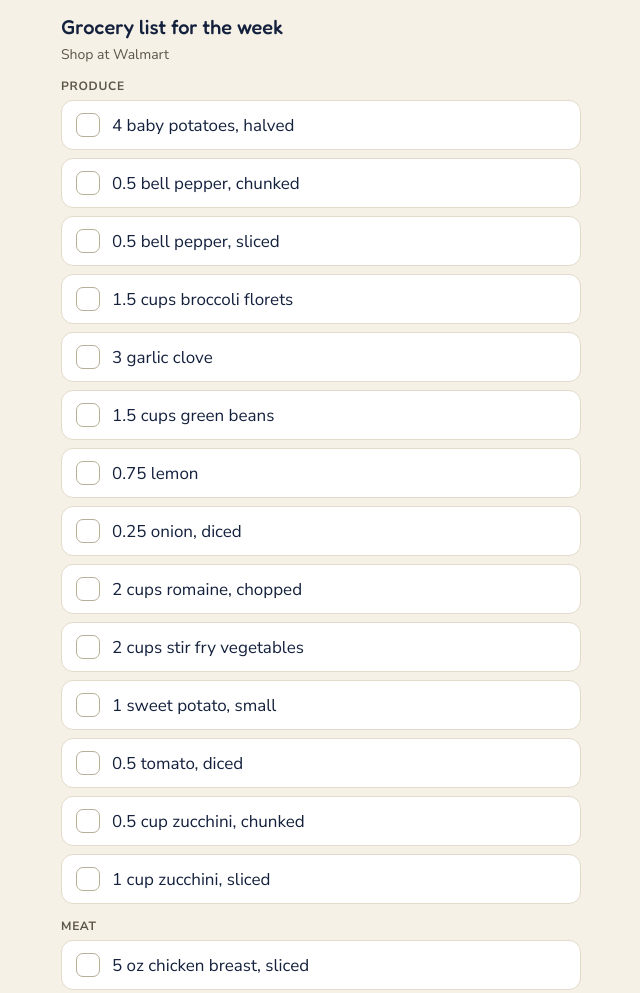
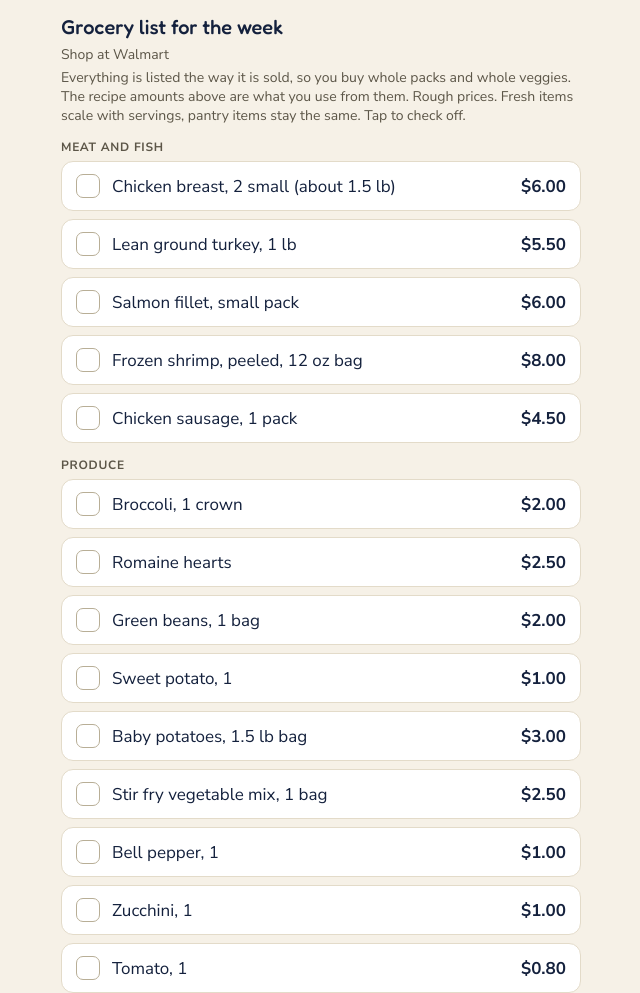
Before and after one commit to lhayes037-cloud/steady-steps, a plain HTML site: page docs/index.html in a window 1280 px wide. Shown: the part 862-1855 px from the top of the page, without its empty margins (319-959 px from the left). Drawn offline with Linux system fonts and the light colour scheme.

Commit message:
Grocery list shows items in the sizes you buy them
Co-Authored-By: Claude Sonnet 5.5 <noreply@anthropic.com>
Claude-Session: https://claude.ai/code/session_01AEZskZyD7tBa1CKdisSSme

```diff
--- a/docs/index.html
+++ b/docs/index.html
@@ -47,8 +47,7 @@ a.link{color:#2F5BFF}
   <div class="serv"><span>Servings</span><div class="step"><button id="minus" aria-label="Fewer servings">&minus;</button><b id="sv">1</b><button class="plus" id="plus" aria-label="More servings">+</button></div></div>
   <section><h2>Ingredients</h2><div id="ings"></div></section>
   <section><h2>Steps</h2><ol id="steps"></ol></section>
-  <section><h2>Grocery list for the week</h2><div class="meta" id="store" style="color:#5C5648;margin:-4px 0 10px"></div><div id="groc"></div></section>
-  <section><h2>Shopping trip at Walmart</h2><div class="meta" style="color:#5C5648;margin:-4px 0 10px">Rough prices for the servings picked above. Fresh items scale with servings, pantry items stay the same. Check the shelf, they can be a little off.</div><div id="shop"></div></section>
+  <section><h2>Grocery list for the week</h2><div class="meta" id="store" style="color:#5C5648;margin:-4px 0 4px"></div><div class="meta" style="color:#5C5648;margin:0 0 10px">Everything is listed the way it is sold, so you buy whole packs and whole veggies. The recipe amounts above are what you use from them. Rough prices. Fresh items scale with servings, pantry items stay the same. Tap to check off.</div><div id="shop"></div></section>
   <div class="note">The amounts change with the servings number. Tap an ingredient to check it off.</div>
 </div>
 <script>
@@ -70,7 +69,7 @@ a.link{color:#2F5BFF}
       h+='<div class="cat">'+sec.section+'</div>';
       sec.items.forEach(function(i){
         var mult=pantry?1:n,price=i.p*mult;tot+=price;if(pantry)pan+=price;
-        h+='<div class="row" style="cursor:default"><span class="t" style="flex:1">'+(mult>1?mult+" x ":"")+i.n+'</span><b>$'+price.toFixed(2)+'</b></div>';
+        var id="s:"+i.n;h+='<button class="row '+(checked[id]?"done":"")+'" data-id="'+id+'"><span class="box">'+(checked[id]?"\u2713":"")+'</span><span class="t" style="flex:1">'+(mult>1?mult+" x ":"")+i.n+'</span><b>$'+price.toFixed(2)+'</b></button>';
       });
     });
     h+='<div class="row" style="cursor:default;background:#14213D;color:#fff;margin-top:10px"><span class="t" style="flex:1">About total, first trip</span><b>$'+Math.round(tot)+'</b></div>';
@@ -89,21 +88,6 @@ a.link{color:#2F5BFF}
       return '<button class="row '+(checked[id]?"done":"")+'" data-id="'+id+'"><span class="box">'+(checked[id]?"✓":"")+'</span><span class="t">'+line(i,n)+'</span></button>';
     }).join("");
     q("steps").innerHTML=d.steps.map(function(s,ix){return '<li><i>'+(ix+1)+'</i><span>'+s+'</span></li>';}).join("");
-    var cats={};
-    data.days.forEach(function(dd){dd.ingredients.forEach(function(i){
-      var key=i.n+"|"+i.u;cats[i.c]=cats[i.c]||{};
-      cats[i.c][key]=cats[i.c][key]||{n:i.n,u:i.u,a:0};cats[i.c][key].a+=i.a;
-    });});
-    var h="";
-    ["Produce","Meat","Dairy","Pantry"].forEach(function(c){
-      if(!cats[c])return;
-      h+='<div class="cat">'+c+'</div>';
-      Object.keys(cats[c]).sort().forEach(function(k){
-        var i=cats[c][k],id="g:"+k;
-        h+='<button class="row '+(checked[id]?"done":"")+'" data-id="'+id+'"><span class="box">'+(checked[id]?"✓":"")+'</span><span class="t">'+line(i,n)+'</span></button>';
-      });
-    });
-    q("groc").innerHTML=h;
     renderShop();
   }
   document.addEventListener("click",function(e){
```
